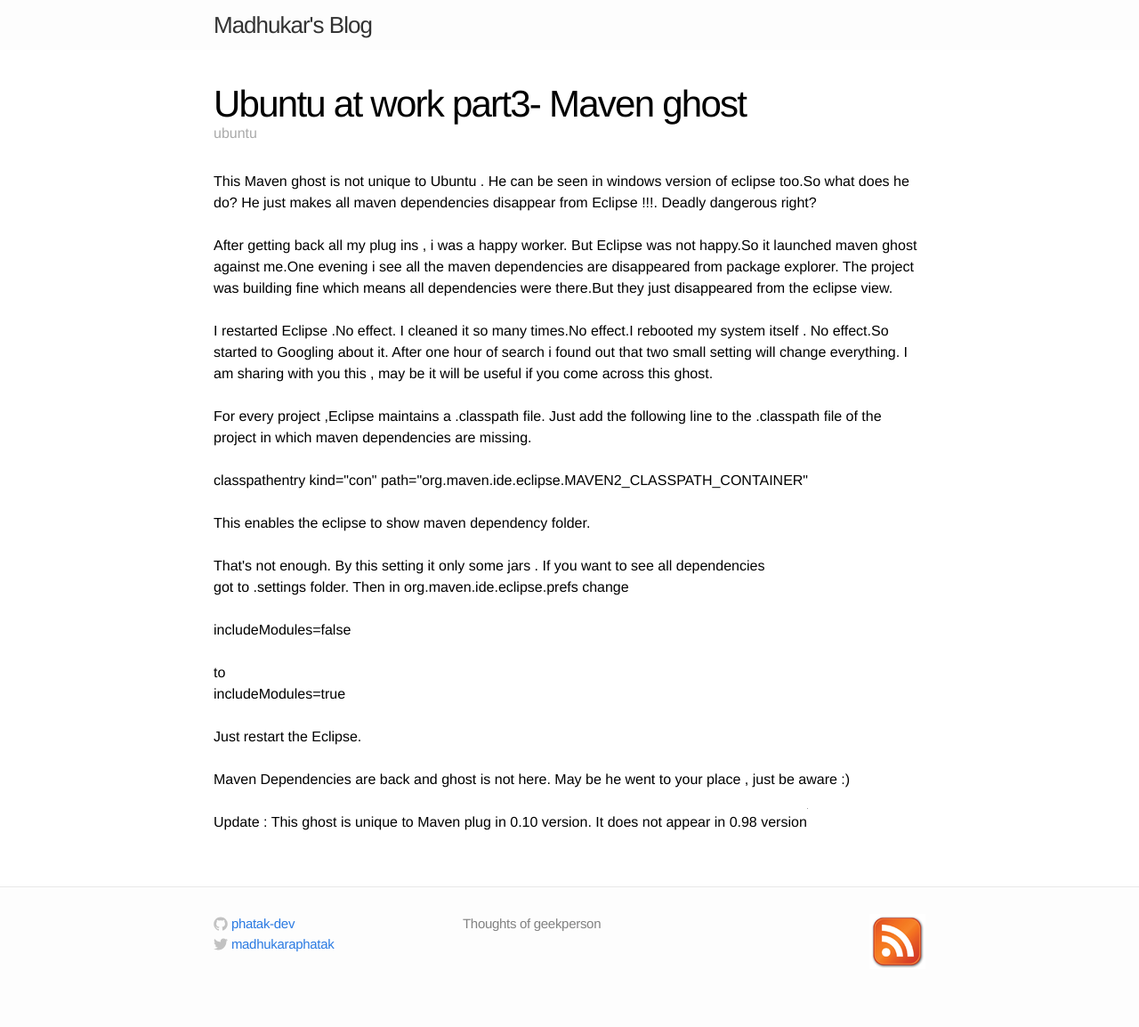
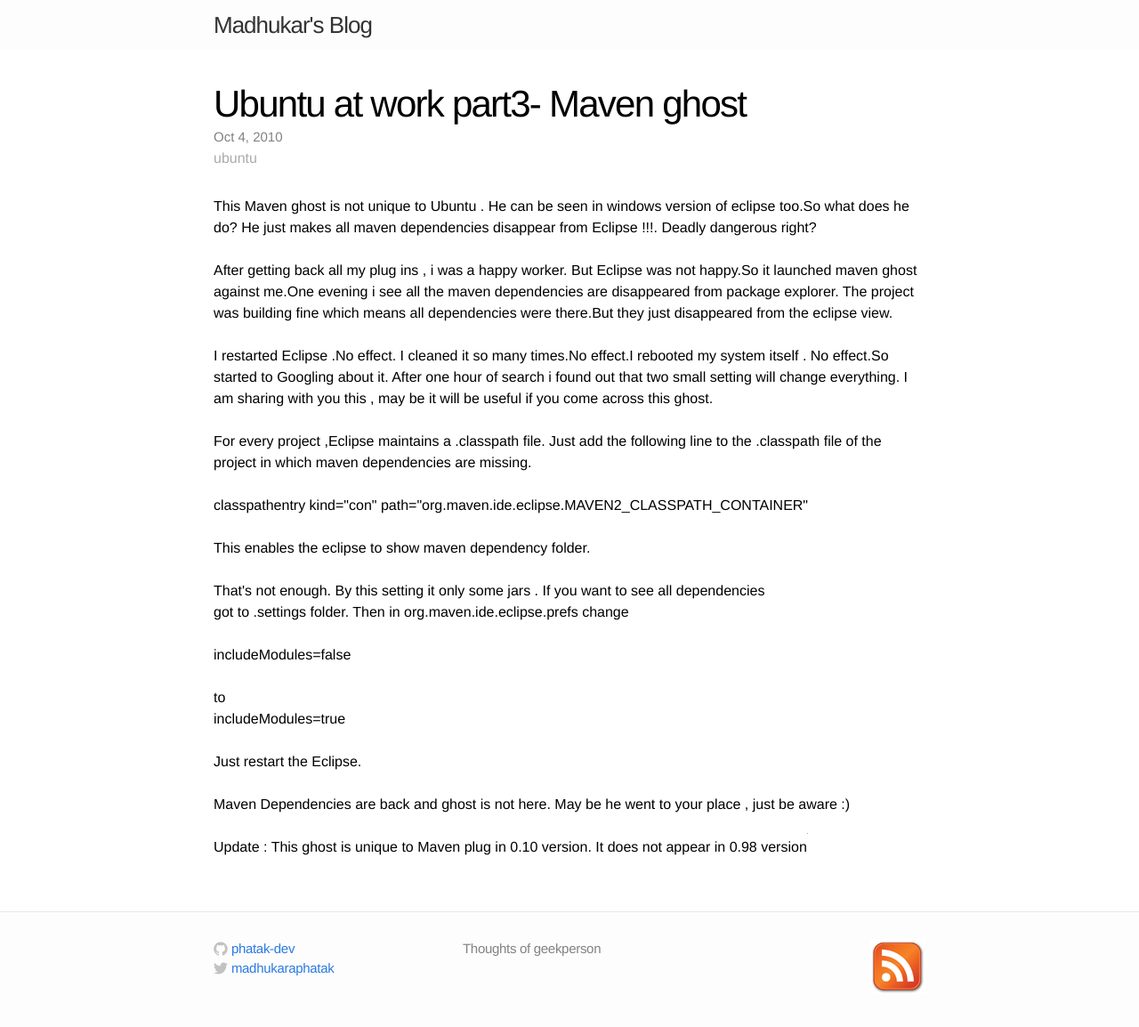
Before and after one commit to phatak-dev/blog, a Jekyll site: the page built from _posts/2010-10-04-Ubuntu-at-work-part3--Maven-ghost.html, in a window 1280 px wide. Shown: the whole page at 89% size. Built offline with Jekyll 4.4.1, drawn with Linux system fonts in a browser that asks for light colours; before the commit the page ends 1126 px from its top, so only the background shows below that.

Commit message:
updated the layout

```diff
--- a/_layouts/post.html
+++ b/_layouts/post.html
@@ -4,6 +4,7 @@
 <div class="post">
    <header class="post-header">
     <h1>{{ page.title }}</h1>
+    <p class="meta">{{ page.date | date: "%b %-d, %Y" }}{% if page.author %} • {{ page.author }}{% endif %}{% if page.meta %} • {{ page.meta }}{% endif %}</p>
     <div class="catagories">
     {% for category in page.categories %}
          <a href="{{site.baseurl}}/categories/{{category }}"><span class="category">{{category   }}</span></a>
```
